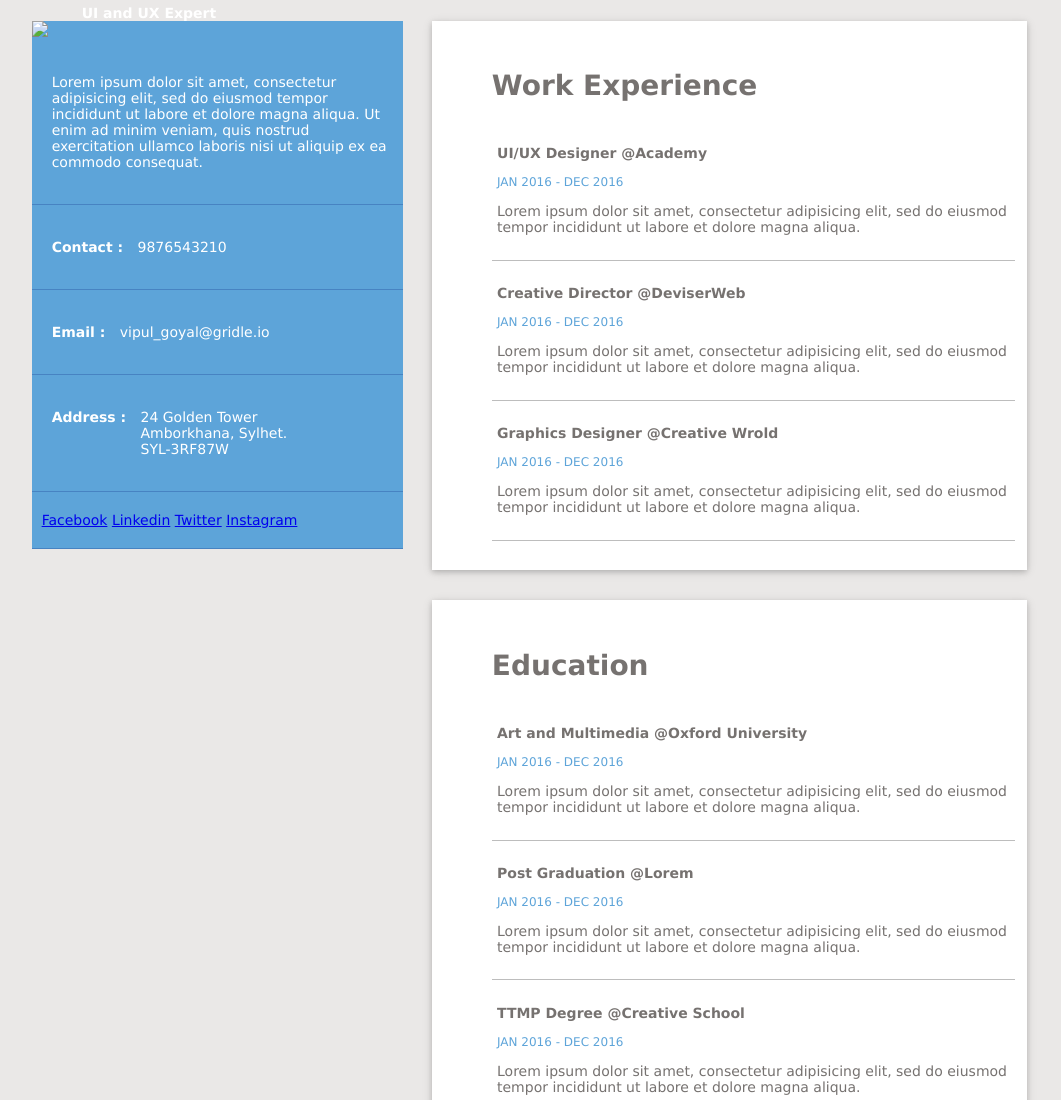
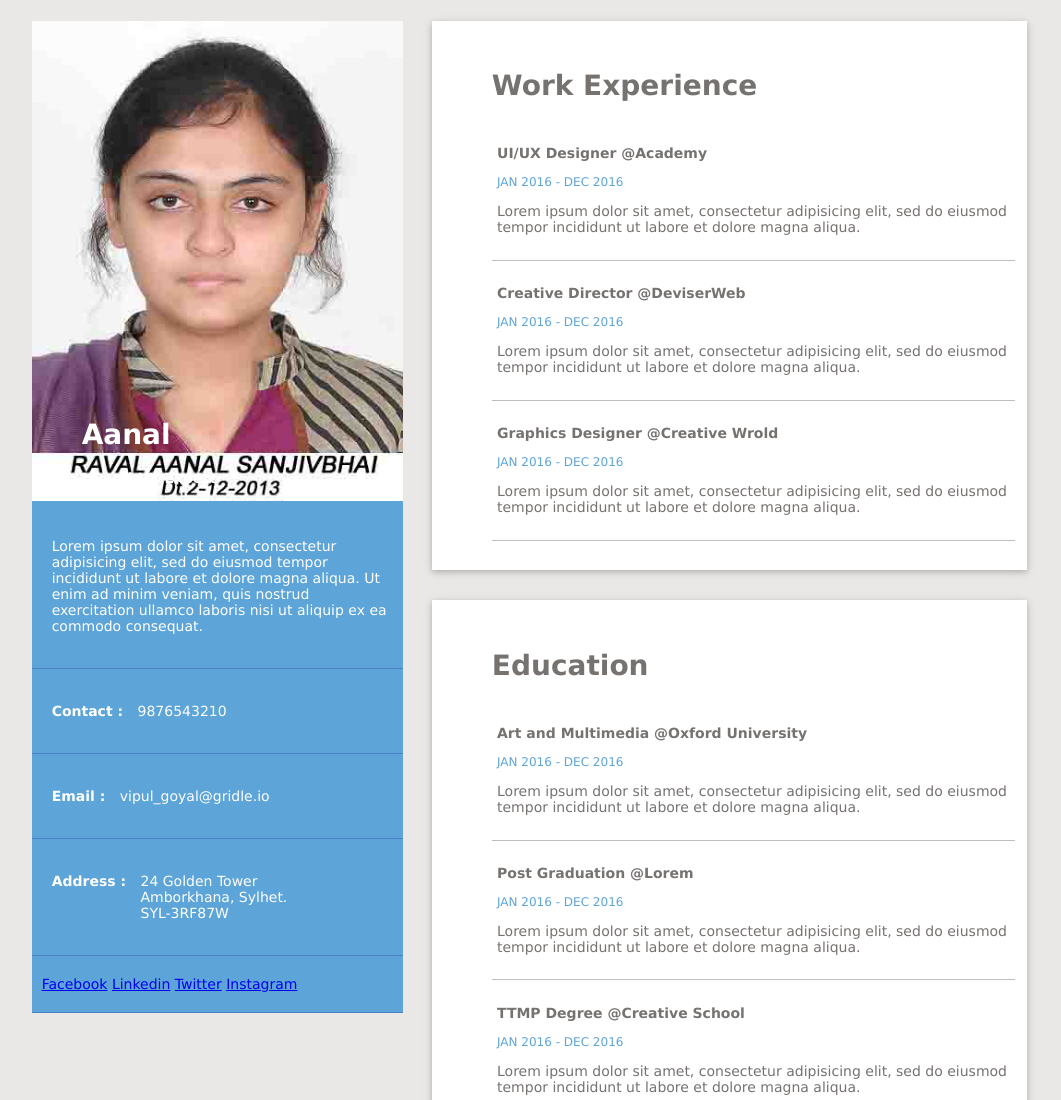
Before and after one commit to RavalAanal/RavalAanal.github.io, a plain HTML site: page index.html in a window 1280 px wide. Shown: the top 1100 px of the page, without its empty margins (113-1174 px from the left). Drawn offline with Linux system fonts and the light colour scheme.

Commit message:
Update index.html

```diff
--- a/index.html
+++ b/index.html
@@ -8,7 +8,7 @@
     <div class="container">
         <div class="sidebar">
             <div class="sidebar-top">
-                <img class="profile-image" src="virat081.jpg" />
+                <img class="profile-image" src="virat 081.jpg" />
                 <div class="profile-basic">
                     <h1 class="name"> Aanal </h1>
                     <h4 class="designation"> UI and UX Expert </h4>
```
